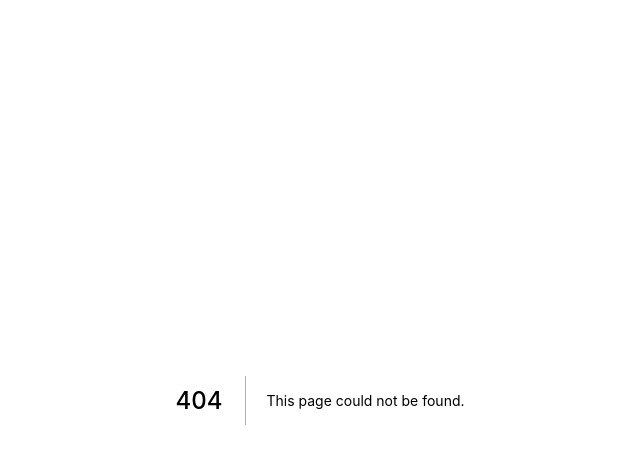
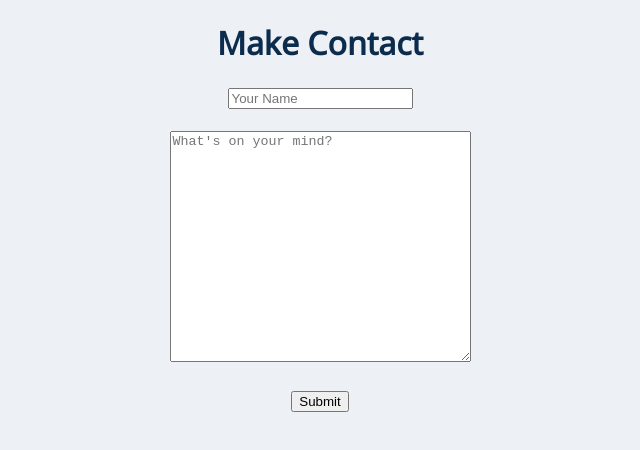
Before and after one commit to JannikUekoetter/capstone-project, a Next.js app: page /contact in a window 1280 px wide. Before the commit this address had no page. Shown: the top 450 px of the page, without its empty margins (320-960 px from the left). Built offline with nearby package versions, Linux system fonts and the light colour scheme.

Commit message:
minor changes to contact page

```diff
--- a/components/BurgerMenu.js
+++ b/components/BurgerMenu.js
@@ -9,7 +9,7 @@ export default function BurgerMenu() {
     <div>
       <h1>
         <Image
-          src="/assets/logo/Logo_1.png"
+          src="/assets/logo/Logo_1.png "
           width={60}
           height={45}
           alt="logo"
--- /dev/null
+++ b/components/Contact.js
@@ -0,0 +1,30 @@
+import React from "react";
+import styled from "styled-components";
+import Link from "next/link";
+
+export default function ContactPage() {
+  return (
+    <StyledContactArea>
+      <h1>Make Contact</h1>
+      <label>
+        <input placeholder="Your Name"></input>
+      </label>
+      <br />
+      <br />
+      <label>
+        <textarea placeholder="What's on your mind?" rows="15" cols="35" />
+      </label>
+      <br />
+      <br />
+      <div>
+        <Link href="/success">
+          <button>Submit</button>
+        </Link>
+      </div>
+    </StyledContactArea>
+  );
+}
+
+const StyledContactArea = styled.div`
+  text-align: center;
+`;
--- /dev/null
+++ b/pages/contact.js
@@ -0,0 +1,10 @@
+import React from "react";
+import Contact from "../components/Contact";
+
+export default function contactpage() {
+  return (
+    <div>
+      <Contact />
+    </div>
+  );
+}
--- a/pages/details/[id].js
+++ b/pages/details/[id].js
@@ -1,6 +1,7 @@
 import { getItemByDatabaseId, getItemByDatabaseIdv2 } from "../../services/Db";
 import Image from "next/image";
 import styled from "styled-components";
+import Link from "next/link";
 
 export function getServerSideProps(context) {
   return { props: { id: context.query.id } };
@@ -24,7 +25,9 @@ export function ItemDetail({ id }) {
       />
       <br />
       <p>Location: {detailItem.location}</p>
-      <button> Make Contact</button>
+      <Link href="/contact">
+        <button> Make Contact</button>
+      </Link>
     </>
   );
 }
```
Also changed, not shown: components/ContactSuccess.js (added, +9 -0 lines), pages/success.js (added, +10 -0 lines).
